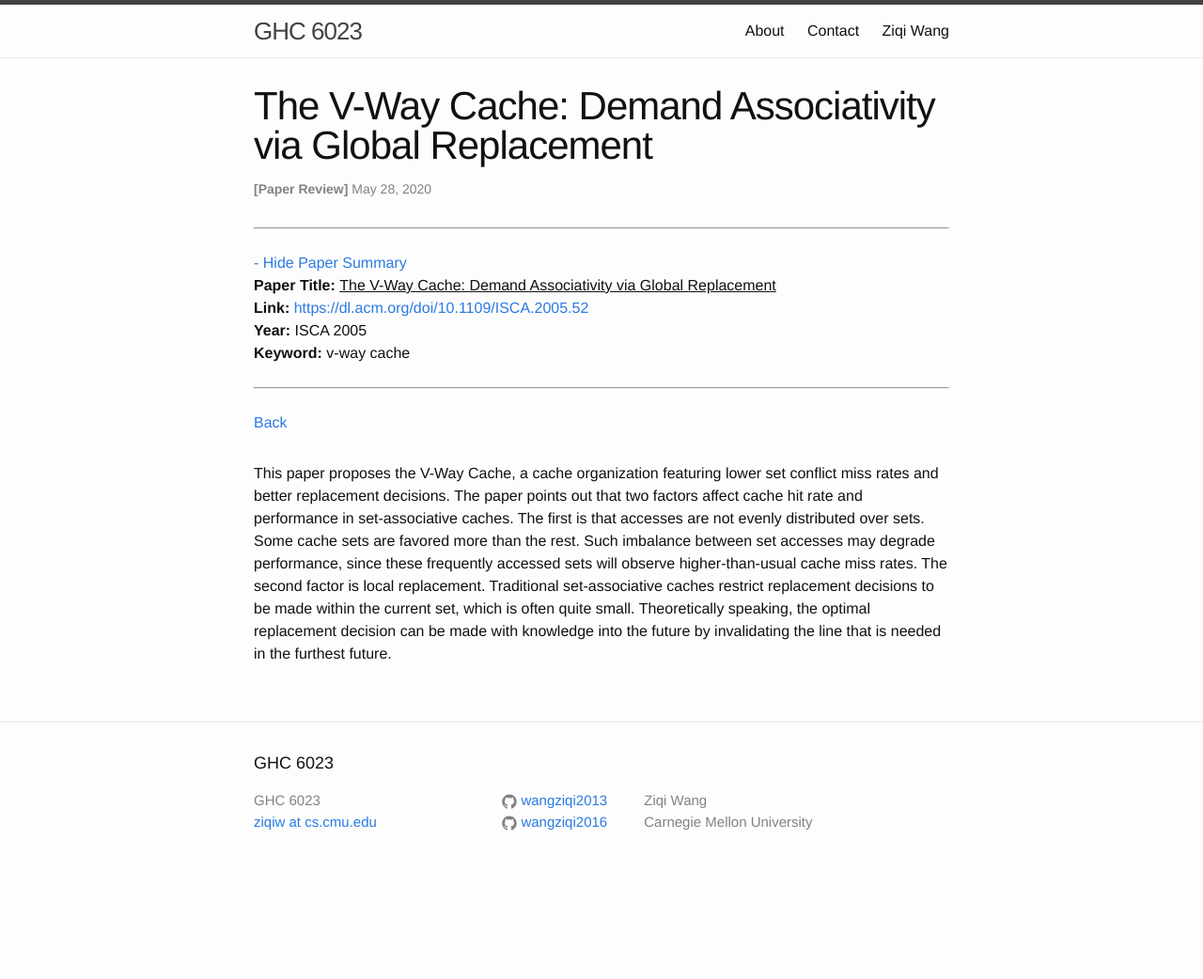
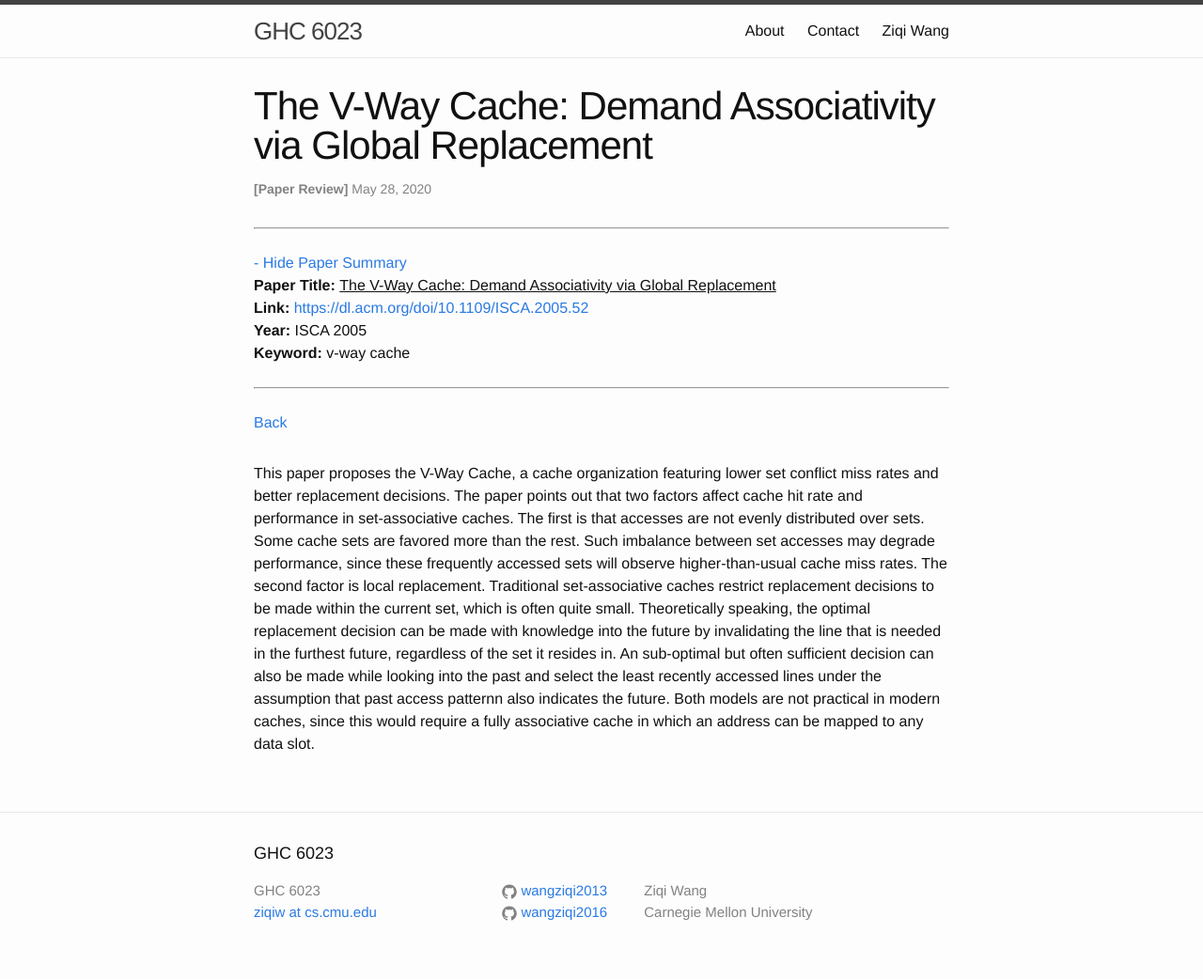
Before and after one commit to wangziqi2013/wangziqi2013.github.io, a Jekyll site: the page built from _posts/2020-05-27-vway-cache.markdown, in a window 1280 px wide. Shown: the whole page at 94% size. Built offline with Jekyll 4.4.1, drawn with Linux system fonts in a browser that asks for light colours; before the commit the page ends 946 px from its top, so only the background shows below that.

Commit message:
Adding second factor

```diff
--- a/_posts/2020-05-27-vway-cache.markdown
+++ b/_posts/2020-05-27-vway-cache.markdown
@@ -19,4 +19,8 @@ first is that accesses are not evenly distributed over sets. Some cache sets are
 imbalance between set accesses may degrade performance, since these frequently accessed sets will observe higher-than-usual
 cache miss rates. The second factor is local replacement. Traditional set-associative caches restrict replacement decisions
 to be made within the current set, which is often quite small. Theoretically speaking, the optimal replacement decision
-can be made with knowledge into the future by invalidating the line that is needed in the furthest future.
+can be made with knowledge into the future by invalidating the line that is needed in the furthest future, regardless of
+the set it resides in. An sub-optimal but often sufficient decision can also be made while looking into the past and
+select the least recently accessed lines under the assumption that past access patternn also indicates the future.
+Both models are not practical in modern caches, since this would require a fully associative cache in which an address
+can be mapped to any data slot.
```
